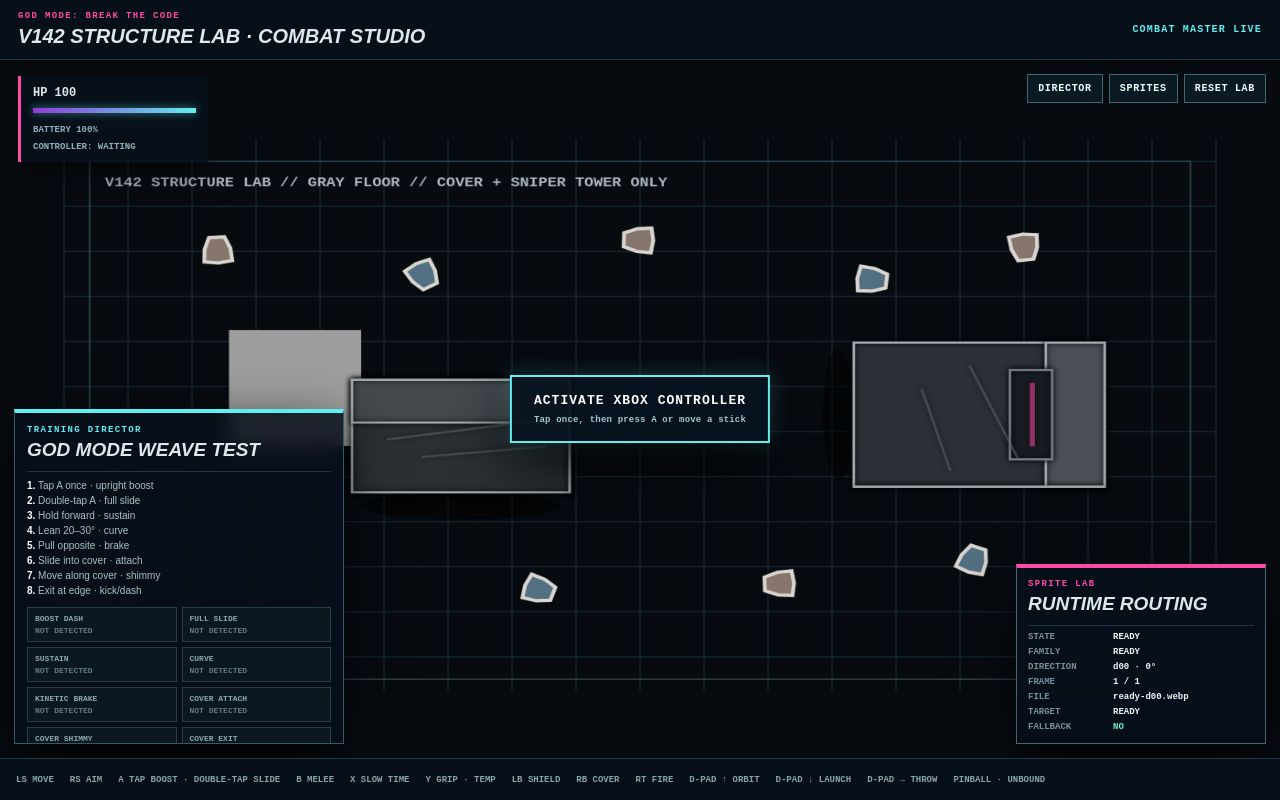
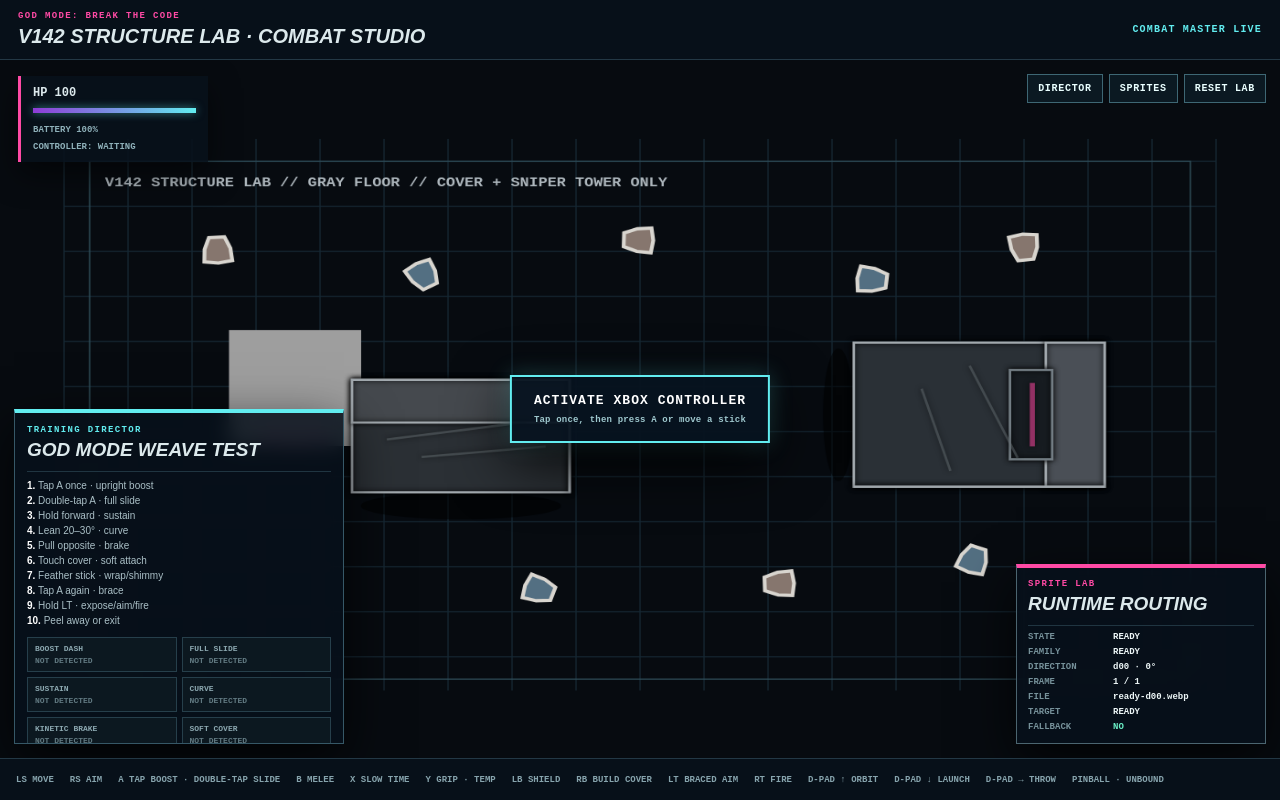
Before and after one commit to leslieadamsisrh-commits/god-mode-break-the-code2, a Next.js app: page / in a window 1280 px wide. Built offline with nearby package versions, Linux system fonts and the light colour scheme.

Commit message:
Wire LT braced aiming and soft-cover state diagnostics

```diff
--- a/app/Game.tsx
+++ b/app/Game.tsx
@@ -4,7 +4,7 @@ import {useCallback,useEffect,useRef,useState} from "react";
 type Session={room:string;code?:string;token:string;slot:number};
 type Config={moveSpeed:number;response:number;stopDrag:number;dashSpeed:number;dashDuration:number;doubleTapWindow:number;slideSpeed:number;slideDuration:number;slideSustain:number;slideSteer:number;slideSteerAngle:number;slideSteerResponse:number;slideBrake:number;slideCancelSpeed:number;shotCadence:number;shotSpread:number;shotDamage:number;shotSpeed:number;throwForce:number;pinballSpeed:number;pinballDuration:number;maxHealth:number;spriteScale:number;cameraZoom:number};
 const DEFAULT:Config={moveSpeed:262,response:13,stopDrag:.002,dashSpeed:410,dashDuration:.16,doubleTapWindow:.28,slideSpeed:650,slideDuration:.70,slideSustain:360,slideSteer:7.5,slideSteerAngle:.62,slideSteerResponse:7,slideBrake:9.5,slideCancelSpeed:150,shotCadence:.48,shotSpread:.04,shotDamage:10,shotSpeed:820,throwForce:720,pinballSpeed:830,pinballDuration:.5,maxHealth:100,spriteScale:.82,cameraZoom:1};
-const EMPTY:any={x:0,y:0,aim:0,fire:false,shield:false,slide:false,melee:false,heavy:false,grip:false,throwMatter:false,cover:false,orbit:false,launchOrbit:false,pinball:false,slow:false};
+const EMPTY:any={x:0,y:0,aim:0,fire:false,shield:false,coverAim:false,slide:false,melee:false,heavy:false,grip:false,throwMatter:false,cover:false,orbit:false,launchOrbit:false,pinball:false,slow:false};
 const keyAction:Record<string,string>={ShiftLeft:"slide",ShiftRight:"slide",KeyF:"melee",KeyC:"heavy",KeyQ:"grip",KeyR:"throwMatter",KeyB:"cover",KeyO:"orbit",KeyP:"launchOrbit",Space:"pinball",KeyX:"slow"};
 const jade=new Map<string,HTMLImageElement>();let loading=false;
 function preload(){if(loading||typeof Image==="undefined")return;loading=true;for(const family of ["ready","run","slide","cover"])for(let d=0;d<24;d++){const im=new Image();im.onload=()=>jade.set(`${family}-${d}`,im);const n=(family==="run"||family==="slide")&&d===3?`${family}.webp`:`${family}-d${String(d).padStart(2,"0")}.webp`;im.src="https://god-helmet-arcade.leslieadams-isrh.chatgpt.site/assets/shotgun-complete/runtime/"+n}}
@@ -26,13 +26,14 @@ export default function Game(){
  },[]);
  useEffect(()=>{const kd=(e:KeyboardEvent)=>{if(/INPUT|TEXTAREA|SELECT/.test((e.target as HTMLElement)?.tagName))return;if(["Space","ShiftLeft","ShiftRight"].includes(e.code))e.preventDefault();if(!keys.current[e.code])edges.current[e.code]=true;keys.current[e.code]=true},ku=(e:KeyboardEvent)=>keys.current[e.code]=false;addEventListener("keydown",kd);addEventListener("keyup",ku);return()=>{removeEventListener("keydown",kd);removeEventListener("keyup",ku)}},[]);
  useEffect(()=>{let dead=false;const poll=async()=>{if(dead)return;const s=session.current;if(s)try{const u=new URL("/api/game",location.origin);u.searchParams.set("room",s.room);u.searchParams.set("token",s.token);const r=await fetch(u,{cache:"no-store"}),v=await r.json();if(r.ok)accept(v)}catch{}setTimeout(poll,80)};poll();return()=>{dead=true}},[accept]);
- useEffect(()=>{const timer=setInterval(async()=>{const s=session.current,g=state.current;if(!s||!g)return;const p=g.players[0],i:any={...EMPTY};i.x=(keys.current.KeyD?1:0)-(keys.current.KeyA?1:0);i.y=(keys.current.KeyS?1:0)-(keys.current.KeyW?1:0);i.aim=Math.atan2(mouse.current.y-p.y,mouse.current.x-p.x);i.fire=mouse.current.down;i.shield=!!keys.current.KeyE;for(const[k,a]of Object.entries(keyAction))i[a]=!!edges.current[k];edges.current={};
+ useEffect(()=>{const timer=setInterval(async()=>{const s=session.current,g=state.current;if(!s||!g)return;const p=g.players[0],i:any={...EMPTY};i.x=(keys.current.KeyD?1:0)-(keys.current.KeyA?1:0);i.y=(keys.current.KeyS?1:0)-(keys.current.KeyW?1:0);i.aim=Math.atan2(mouse.current.y-p.y,mouse.current.x-p.x);i.fire=mouse.current.down;i.shield=!!keys.current.KeyE;i.coverAim=!!keys.current.KeyZ;for(const[k,a]of Object.entries(keyAction))i[a]=!!edges.current[k];edges.current={};
   try{const pad=[...navigator.getGamepads()].find(Boolean) as Gamepad|undefined;if(pad){const dz=(v:number)=>Math.abs(v)<.18?0:v;i.x=dz(pad.axes[0]||0);i.y=dz(pad.axes[1]||0);const rx=dz(pad.axes[2]||0),ry=dz(pad.axes[3]||0);if(rx||ry)i.aim=Math.atan2(ry,rx);i.slide||=pad.buttons[0]?.pressed;/* A = slide / vault / cover movement */
 i.melee||=pad.buttons[1]?.pressed;/* B = melee / interact — V142 authority */
 i.slow||=pad.buttons[2]?.pressed;/* X = Slow Time */
 i.grip||=pad.buttons[3]?.pressed;/* Y temporarily keeps Grip until weapon wheel is restored */
 i.shield||=pad.buttons[4]?.pressed;/* LB = shield */
-i.cover||=pad.buttons[5]?.pressed;/* RB = create/use cover */
+i.cover||=pad.buttons[5]?.pressed;/* RB = create cover */
+i.coverAim||=pad.buttons[6]?.pressed;/* LT = braced exposure / aim */
 i.fire||=pad.buttons[7]?.pressed;/* RT = fire */
 i.orbit||=pad.buttons[12]?.pressed;
 i.launchOrbit||=pad.buttons[13]?.pressed;
@@ -55,8 +56,10 @@ i.throwMatter||=pad.buttons[15]?.pressed;
   ["SUSTAIN",!!p?.slide&&Math.hypot(p?.vx||0,p?.vy||0)>(config.slideSpeed*.88)],
   ["CURVE",!!p?.slide&&Math.abs(p?.slideSteerCurrent||0)>.35],
   ["KINETIC BRAKE",(p?.brake||0)>0],
-  ["COVER ATTACH",!!p?.coverId],
+  ["SOFT COVER",!!p?.coverId&&p?.coverMode==="soft"],
   ["COVER SHIMMY",!!p?.coverId&&Math.abs(p?.coverSpeed||0)>45],
+  ["BRACED COVER",!!p?.coverId&&p?.coverMode==="braced"],
+  ["LT EXPOSURE",!!p?.coverId&&p?.coverMode==="braced"&&!!p?.input?.coverAim],
   ["COVER EXIT",!!p?.exit]
  ] as [string,boolean][];
  useEffect(()=>{if(!p)return;setTestPass(prev=>{let changed=false,next={...prev};for(const [name,active] of tests)if(active&&!next[name]){next[name]=true;changed=true}return changed?next:prev})},[p?.dash,p?.slide,p?.slideSteerCurrent,p?.brake,p?.coverId,p?.coverSpeed,p?.exit]);
@@ -68,14 +71,14 @@ i.throwMatter||=pad.buttons[15]?.pressed;
    {padGate&&<button className="controllerGate" onClick={activateController}>ACTIVATE XBOX CONTROLLER<small>Tap once, then press A or move a stick</small></button>}
    <div className="toolbar"><button onClick={()=>setDirector(v=>!v)}>DIRECTOR</button><button onClick={()=>setSpritePanel(v=>!v)}>SPRITES</button><button onClick={reset}>RESET LAB</button></div>
    <aside className="trainingDirector"><div className="panelTitle"><span>TRAINING DIRECTOR</span><b>GOD MODE WEAVE TEST</b></div>
-    <p><strong>1.</strong> Tap A once · upright boost<br/><strong>2.</strong> Double-tap A · full slide<br/><strong>3.</strong> Hold forward · sustain<br/><strong>4.</strong> Lean 20–30° · curve<br/><strong>5.</strong> Pull opposite · brake<br/><strong>6.</strong> Slide into cover · attach<br/><strong>7.</strong> Move along cover · shimmy<br/><strong>8.</strong> Exit at edge · kick/dash</p>
+    <p><strong>1.</strong> Tap A once · upright boost<br/><strong>2.</strong> Double-tap A · full slide<br/><strong>3.</strong> Hold forward · sustain<br/><strong>4.</strong> Lean 20–30° · curve<br/><strong>5.</strong> Pull opposite · brake<br/><strong>6.</strong> Touch cover · soft attach<br/><strong>7.</strong> Feather stick · wrap/shimmy<br/><strong>8.</strong> Tap A again · brace<br/><strong>9.</strong> Hold LT · expose/aim/fire<br/><strong>10.</strong> Peel away or exit</p>
     <div className="testGrid">{tests.map(([name])=>{const pass=!!testPass[name];return <div key={name} className={pass?"pass":""}><span>{name}</span><b>{pass?"PASS":"NOT DETECTED"}</b></div>})}</div><button className="resetTests" onClick={()=>setTestPass({})}>RESET TESTS</button>
    </aside>
    <aside className="spriteLab"><div className="panelTitle"><span>SPRITE LAB</span><b>RUNTIME ROUTING</b></div>{(()=>{const info=spriteLabInfo(hud);return <dl><dt>STATE</dt><dd>{info.state}</dd><dt>FAMILY</dt><dd>{info.family.toUpperCase()}</dd><dt>DIRECTION</dt><dd>d{String(info.dir).padStart(2,"0")} · {info.angleDeg}°</dd><dt>FRAME</dt><dd>{info.frame} / {info.total}</dd><dt>FILE</dt><dd>{info.file}</dd><dt>TARGET</dt><dd>{info.expected}</dd><dt>FALLBACK</dt><dd className={info.fallback?"warn":"ok"}>{info.fallback?"YES — ART MISSING":"NO"}</dd></dl>})()}</aside>
    {director&&<Director cfg={config} patch={patch} save={save} load={load} note={note}/>}
    {spritePanel&&<SpriteInspector s={hud}/>}
   </div>
-  <footer><span>LS MOVE</span><span>RS AIM</span><span>A TAP BOOST · DOUBLE-TAP SLIDE</span><span>B MELEE</span><span>X SLOW TIME</span><span>Y GRIP · TEMP</span><span>LB SHIELD</span><span>RB COVER</span><span>RT FIRE</span><span>D-PAD ↑ ORBIT</span><span>D-PAD ↓ LAUNCH</span><span>D-PAD → THROW</span><span>PINBALL · UNBOUND</span></footer>
+  <footer><span>LS MOVE</span><span>RS AIM</span><span>A TAP BOOST · DOUBLE-TAP SLIDE</span><span>B MELEE</span><span>X SLOW TIME</span><span>Y GRIP · TEMP</span><span>LB SHIELD</span><span>RB BUILD COVER</span><span>LT BRACED AIM</span><span>RT FIRE</span><span>D-PAD ↑ ORBIT</span><span>D-PAD ↓ LAUNCH</span><span>D-PAD → THROW</span><span>PINBALL · UNBOUND</span></footer>
  </main>
 }
 const MOVEMENT_PRESETS:Record<string,Partial<Config>>={
@@ -92,16 +95,17 @@ function Director({cfg,patch,save,load,note}:{cfg:Config;patch:(k:keyof Config,v
  <div className="presetGrid">{Object.keys(MOVEMENT_PRESETS).map(name=><button key={name} className={name==="GOD MODE WEAVE"?"recommended":""} onClick={()=>applyPreset(name)}>{name}{name==="GOD MODE WEAVE"?<small>NEW BASE</small>:null}</button>)}</div>
  <p className="presetHint">Start with GOD MODE WEAVE. Single tap stays upright; double tap commits to slide; pull against travel to brake and stand.</p>
  {rows.map(([k,l,min,max,step])=><label key={k}><span>{l}<output>{Number(cfg[k]).toFixed(step<.1?2:0)}</output></span><input type="range" min={min} max={max} step={step} value={cfg[k]} onChange={e=>patch(k,Number(e.target.value))}/></label>)}<div className="actions"><button onClick={save}>SAVE PRESET</button><button onClick={load}>LOAD PRESET</button></div>{note&&<em>{note}</em>}<p>These values update the authoritative solo simulation live. No rebuild required.</p></aside>}
-function SpriteInspector({s}:{s:any}){const p=s?.players?.[0]||{},speed=Math.hypot(p.vx||0,p.vy||0),family=p.coverId?"cover":p.slide>0||p.pinball>0||p.knock>.32||p.exit?"slide":p.brake>0?"ready":speed>34?"run":"ready",angle=family==="slide"?p.slideFacing:family==="run"&&speed>55?Math.atan2(p.vy,p.vx):(p.gunFacing??p.aim??0),dir=((Math.round(angle/(Math.PI*2)*24)%24)+24)%24,state=p.exit?"EDGE-DASH":p.coverId?(p.peek?(p.peekEdge?"CORNER PEEK":"PEEK"):"BRACED"):p.brake>0?"KINETIC BRAKE":p.slide>0?"SLIDE":p.dash>0?"BOOST DASH":family.toUpperCase();return <aside className="spritePanel"><div className="panelTitle"><span>SPRITE WORKSHOP</span><b>RUNTIME INSPECTOR</b></div><dl><dt>STATE</dt><dd>{state}</dd><dt>DIRECTION</dt><dd>d{String(dir).padStart(2,"0")} · {Math.round(dir*15)}°</dd><dt>SPRITE</dt><dd>{family}-d{String(dir).padStart(2,"0")}.webp</dd><dt>SPEED</dt><dd>{Math.round(speed)}</dd><dt>COVER</dt><dd>{p.coverId||"FREE"}</dd><dt>STATUS</dt><dd>APPROVED RUNTIME</dd></dl><p>Slide into a cover face to attach. Move along it to shimmy. Aim around/outside the cover to peek. Press Slide + direction at an edge to kick or wrap around it.</p></aside>}
+function SpriteInspector({s}:{s:any}){const p=s?.players?.[0]||{},speed=Math.hypot(p.vx||0,p.vy||0),family=p.coverId?"cover":p.slide>0||p.pinball>0||p.knock>.32||p.exit?"slide":p.brake>0?"ready":speed>34?"run":"ready",angle=family==="slide"?p.slideFacing:family==="run"&&speed>55?Math.atan2(p.vy,p.vx):(p.gunFacing??p.aim??0),dir=((Math.round(angle/(Math.PI*2)*24)%24)+24)%24,state=p.exit?"EDGE-DASH":p.coverId?(p.coverMode==="soft"?"SOFT COVER":p.input?.coverAim?(p.peekEdge?"BRACED CORNER AIM":"BRACED AIM"):"BRACED"):p.brake>0?"KINETIC BRAKE":p.slide>0?"SLIDE":p.dash>0?"BOOST DASH":family.toUpperCase();return <aside className="spritePanel"><div className="panelTitle"><span>SPRITE WORKSHOP</span><b>RUNTIME INSPECTOR</b></div><dl><dt>STATE</dt><dd>{state}</dd><dt>DIRECTION</dt><dd>d{String(dir).padStart(2,"0")} · {Math.round(dir*15)}°</dd><dt>SPRITE</dt><dd>{family}-d{String(dir).padStart(2,"0")}.webp</dd><dt>SPEED</dt><dd>{Math.round(speed)}</dd><dt>COVER</dt><dd>{p.coverId||"FREE"}</dd><dt>STATUS</dt><dd>APPROVED RUNTIME</dd></dl><p>Slide into a cover face to attach. Move along it to shimmy. Aim around/outside the cover to peek. Press Slide + direction at an edge to kick or wrap around it.</p></aside>}
 function spriteLabInfo(s:any){const p=s?.players?.[0]||{},speed=Math.hypot(p.vx||0,p.vy||0);
  let state="READY",family="ready",fallback=false,expected="READY";
  if(p.exit){state="COVER_EXIT";family="slide";expected="COVER_EXIT";fallback=true}
  else if(p.coverId&&p.fireState>0){state="COVER_FIRE";family="cover";expected="COVER_FIRE";fallback=true}
  else if(p.coverId&&p.recoil>0){state="COVER_RECOIL";family="cover";expected="COVER_RECOIL";fallback=true}
  else if(p.coverId&&p.returnToCover>0){state="COVER_RETURN";family="cover";expected="COVER_RETURN";fallback=true}
- else if(p.coverId&&p.peek){state=p.peekEdge?"CORNER_PEEK":"COVER_PEEK";family="cover";expected=state;fallback=false}
- else if(p.coverId&&Math.abs(p.coverSpeed||0)>35){state="COVER_SHIMMY";family="cover";expected="COVER_SHIMMY";fallback=false}
- else if(p.coverId){state="COVER_BRACED";family="cover";expected="COVER_BRACED";fallback=false}
+ else if(p.coverId&&p.coverMode==="braced"&&p.input?.coverAim){state=p.peekEdge?"BRACED_CORNER_AIM":"BRACED_OVER_AIM";family="cover";expected=state;fallback=true}
+ else if(p.coverId&&p.coverMode==="soft"&&Math.abs(p.coverSpeed||0)>35){state="SOFT_COVER_FLOW";family="cover";expected="SOFT_COVER_FLOW";fallback=true}
+ else if(p.coverId&&p.coverMode==="soft"){state="SOFT_COVER";family="cover";expected="SOFT_COVER";fallback=true}
+ else if(p.coverId&&p.coverMode==="braced"){state="COVER_BRACED";family="cover";expected="COVER_BRACED";fallback=false}
  else if(p.brakeState>0||p.brake>0){state="KINETIC_BRAKE";family="ready";expected="KINETIC_BRAKE";fallback=true}
  else if(p.slide>0){state="FULL_SLIDE";family="slide";expected="FULL_SLIDE";fallback=false}
  else if(p.boostState>0||p.dash>0){state="BOOST_DASH";family="run";expected="BOOST_DASH";fallback=true}
```
